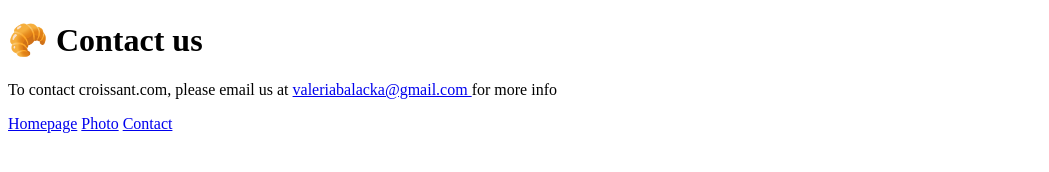
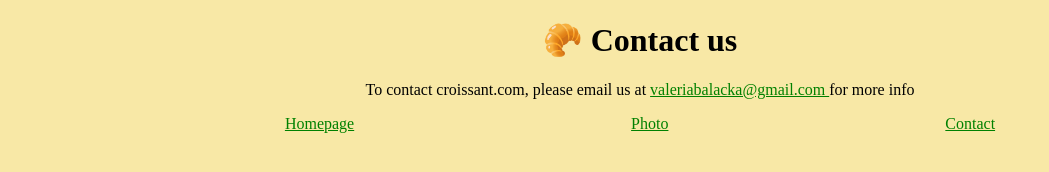
Before and after one commit to Valeria-Balatskaya/Croissant, a plain HTML site: page contact.html in a window 1280 px wide. Shown: the whole page, without its empty margins (0-1049 px from the left). Drawn offline with Linux system fonts and the light colour scheme.

Commit message:
added css

```diff
--- a/contact.html
+++ b/contact.html
@@ -5,6 +5,7 @@
     <meta http-equiv="X-UA-Compatible" content="IE=edge">
     <meta name="viewport" content="width=device-width, initial-scale=1.0">
     <title>Document</title>
+    <link rel="stylesheet" href="src/style.css" />
 </head>
 <body>
     <h1>
@@ -17,8 +18,10 @@
         </a>
         for more info
     </p>
-        <a href="/">Homepage</a>
-        <a href="/photo.html">Photo</a>
-        <a href="/contact.html">Contact</a>
+    <div class="links">
+        <div><a href="/">Homepage</a></div>
+        <div><a href="/photo.html">Photo</a></div>
+        <div><a href="/contact.html">Contact</a></div>
+    </div>
 </body>
 </html>
--- /dev/null
+++ b/src/style.css
@@ -0,0 +1,20 @@
+body {
+    background: #f8e8a6;
+}
+a {
+    color: green;
+    text-align: center;
+}
+h1, p {
+    text-align: center;
+}
+img {
+    display: block;
+    margin: 0 auto;
+    max-width: 200px;
+    border-radius: 10px;
+}
+.links {
+    display: flex;
+    justify-content: space-evenly;
+}
```
Also changed, not shown: index.html (+6 -3 lines), photo.html (+7 -4 lines).
